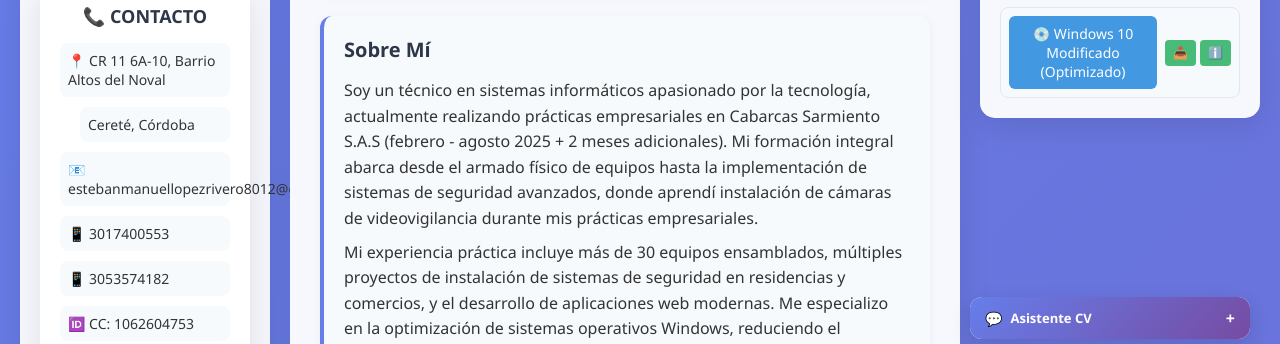
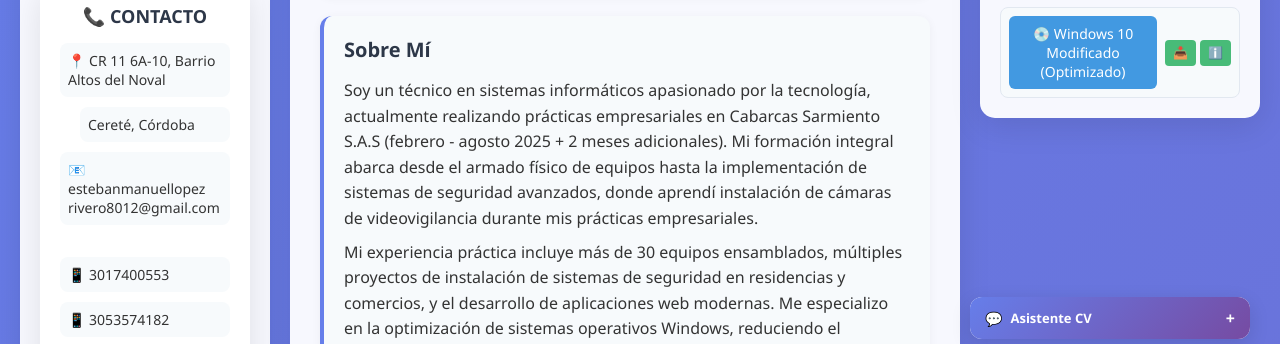
Before and after one commit to studioanime977/HOJA-DE-VIDA-V1, a plain HTML site: page index.html in a window 1280 px wide. Shown: the part 441-785 px from the top of the page. Drawn offline with Linux system fonts and the light colour scheme.

Commit message:
git push origin main

```diff
--- a/index.html
+++ b/index.html
@@ -53,7 +53,7 @@
         <div class="contact-info">
           <p>📍 CR 11 6A-10, Barrio Altos del Noval</p>
           <p style="margin-left: 20px;">Cereté, Córdoba</p>
-          <p>📧 estebanmanuellopezrivero8012@gmail.com</p>
+          <p>📧 estebanmanuellopez<br>rivero8012@gmail.com</p></br>
           <p>📱 3017400553</p>
           <p>📱 3053574182</p>
           <p>🆔 CC: 1062604753</p>
```
